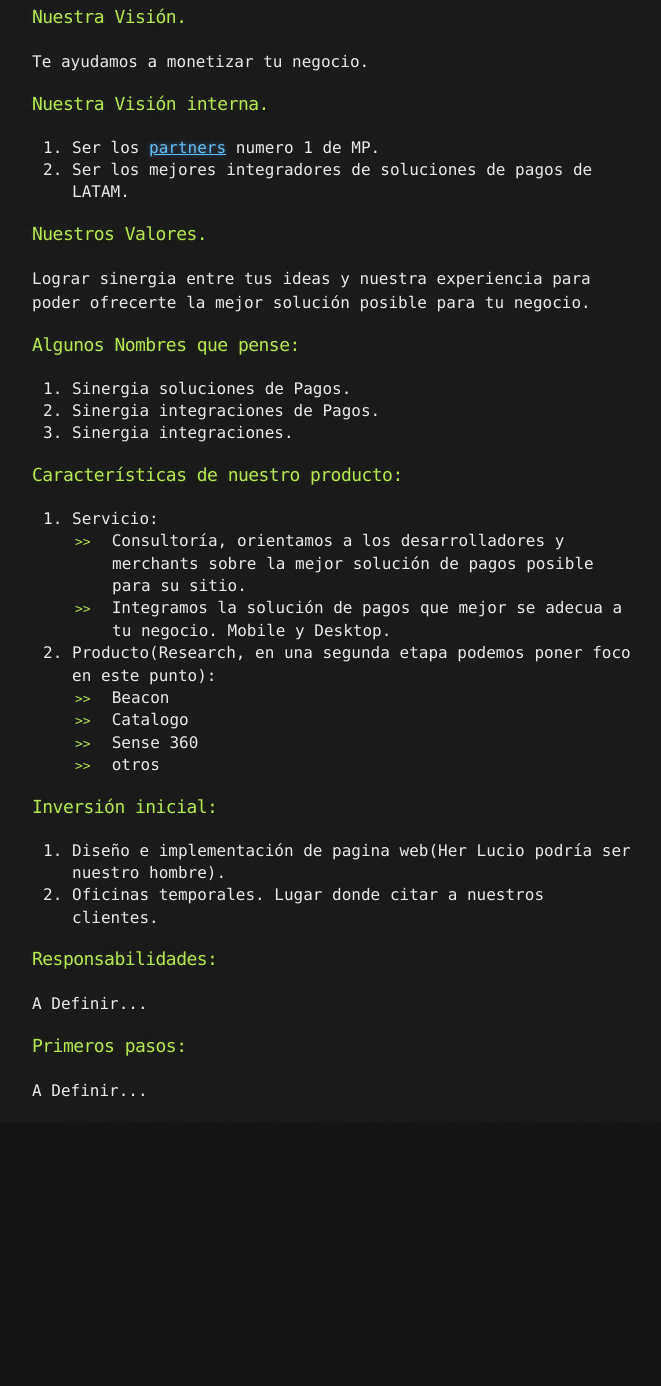
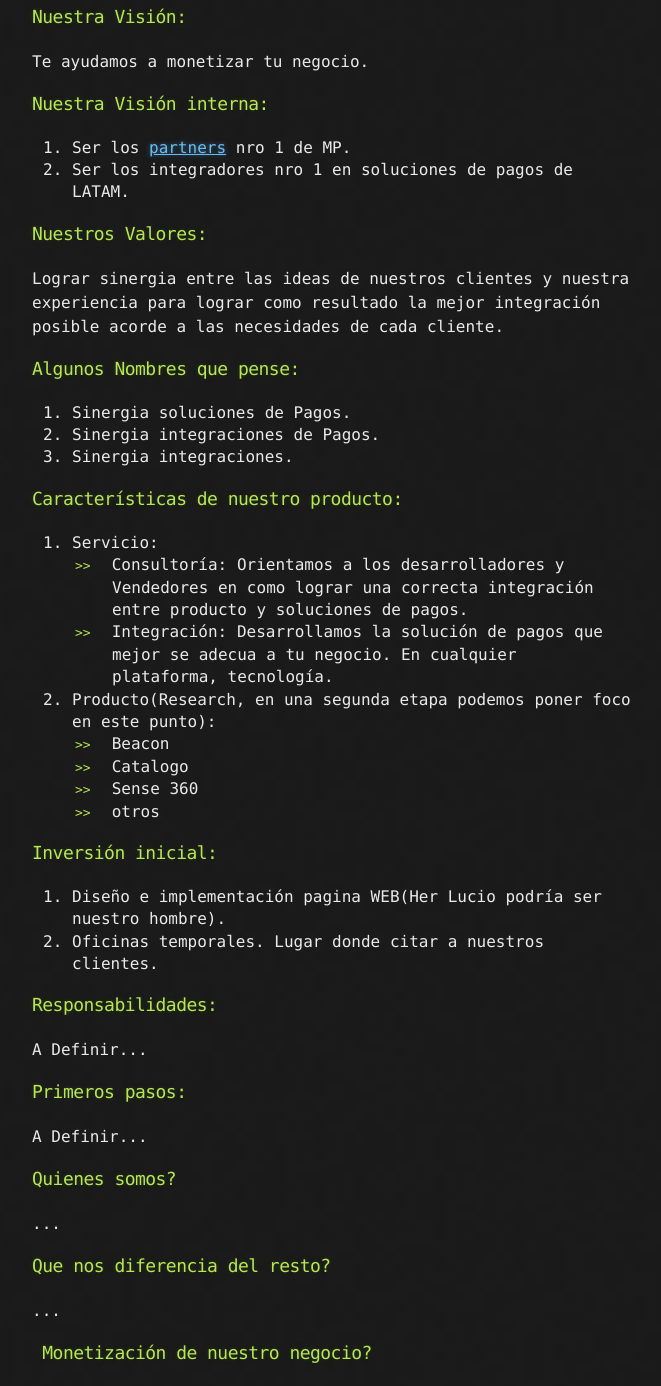
Before and after one commit to nagena/sinergy, a plain HTML site: page index.html in a window 1280 px wide. Shown: the part 203-1589 px from the top of the page, without its empty margins (308-969 px from the left). Before the commit the page ends 1326 px from the top, so only its background shows below. Drawn offline with Linux system fonts and the light colour scheme.

Commit message:
Create gh-pages branch via GitHub

```diff
--- a/index.html
+++ b/index.html
@@ -29,22 +29,22 @@
     <div class="container">
       <section id="main_content">
         <h3>
-<a id="nuestra-visión" class="anchor" href="#nuestra-visi%C3%B3n" aria-hidden="true"><span class="octicon octicon-link"></span></a>Nuestra Visión.</h3>
+<a id="nuestra-visión" class="anchor" href="#nuestra-visi%C3%B3n" aria-hidden="true"><span class="octicon octicon-link"></span></a>Nuestra Visión:</h3>
 
 <p>Te ayudamos a monetizar tu negocio.</p>
 
 <h3>
-<a id="nuestra-visión-interna" class="anchor" href="#nuestra-visi%C3%B3n-interna" aria-hidden="true"><span class="octicon octicon-link"></span></a>Nuestra Visión interna.</h3>
+<a id="nuestra-visión-interna" class="anchor" href="#nuestra-visi%C3%B3n-interna" aria-hidden="true"><span class="octicon octicon-link"></span></a>Nuestra Visión interna:</h3>
 
 <ol>
-<li>Ser los <a href="https://www.mercadopago.com.ar/developers/pt/community/mercadopago-partners-program/">partners</a> numero 1 de MP.</li>
-<li>Ser los mejores integradores de soluciones de pagos de LATAM.</li>
+<li>Ser los <a href="https://www.mercadopago.com.ar/developers/pt/community/mercadopago-partners-program/">partners</a> nro 1 de MP.</li>
+<li>Ser los integradores nro 1 en soluciones de pagos de LATAM.</li>
 </ol>
 
 <h3>
-<a id="nuestros-valores" class="anchor" href="#nuestros-valores" aria-hidden="true"><span class="octicon octicon-link"></span></a>Nuestros Valores.</h3>
+<a id="nuestros-valores" class="anchor" href="#nuestros-valores" aria-hidden="true"><span class="octicon octicon-link"></span></a>Nuestros Valores:</h3>
 
-<p>Lograr sinergia entre tus ideas y nuestra experiencia para poder ofrecerte la mejor solución posible para tu negocio.</p>
+<p>Lograr sinergia entre las ideas de nuestros clientes y nuestra experiencia para lograr como resultado la mejor integración posible acorde a las necesidades de cada cliente. </p>
 
 <h3>
 <a id="algunos-nombres-que-pense" class="anchor" href="#algunos-nombres-que-pense" aria-hidden="true"><span class="octicon octicon-link"></span></a>Algunos Nombres que pense:</h3>
@@ -62,8 +62,8 @@
 <li>Servicio:
 
 <ul>
-<li>Consultoría, orientamos a los desarrolladores y merchants sobre la mejor solución de pagos posible para su sitio.</li>
-<li>Integramos la solución de pagos que mejor se adecua a tu negocio. Mobile y Desktop.</li>
+<li>Consultoría: Orientamos a los desarrolladores y Vendedores en como lograr una correcta integración entre producto y soluciones de pagos.</li>
+<li>Integración: Desarrollamos la solución de pagos que mejor se adecua a tu negocio. En cualquier plataforma, tecnología.</li>
 </ul>
 </li>
 <li>Producto(Research, en una segunda etapa podemos poner foco en este punto):
@@ -81,7 +81,7 @@
 <a id="inversión-inicial" class="anchor" href="#inversi%C3%B3n-inicial" aria-hidden="true"><span class="octicon octicon-link"></span></a>Inversión inicial:</h3>
 
 <ol>
-<li>Diseño e implementación de pagina web(Her Lucio podría ser nuestro hombre).</li>
+<li>Diseño e implementación pagina WEB(Her Lucio podría ser nuestro hombre).</li>
 <li>Oficinas temporales. Lugar donde citar a nuestros clientes.</li>
 </ol>
 
@@ -94,6 +94,19 @@
 <a id="primeros-pasos" class="anchor" href="#primeros-pasos" aria-hidden="true"><span class="octicon octicon-link"></span></a>Primeros pasos:</h3>
 
 <p>A Definir...</p>
+
+<h3>
+<a id="quienes-somos" class="anchor" href="#quienes-somos" aria-hidden="true"><span class="octicon octicon-link"></span></a>Quienes somos?</h3>
+
+<p>...</p>
+
+<h3>
+<a id="que-nos-diferencia-del-resto" class="anchor" href="#que-nos-diferencia-del-resto" aria-hidden="true"><span class="octicon octicon-link"></span></a>Que nos diferencia del resto?</h3>
+
+<p>...</p>
+
+<h3>
+<a id="monetización-de-nuestro-negocio" class="anchor" href="#monetizaci%C3%B3n-de-nuestro-negocio" aria-hidden="true"><span class="octicon octicon-link"></span></a> Monetización de nuestro negocio?</h3>
       </section>
     </div>
 
```
Also changed, not shown: params.json (+1 -1 lines).
